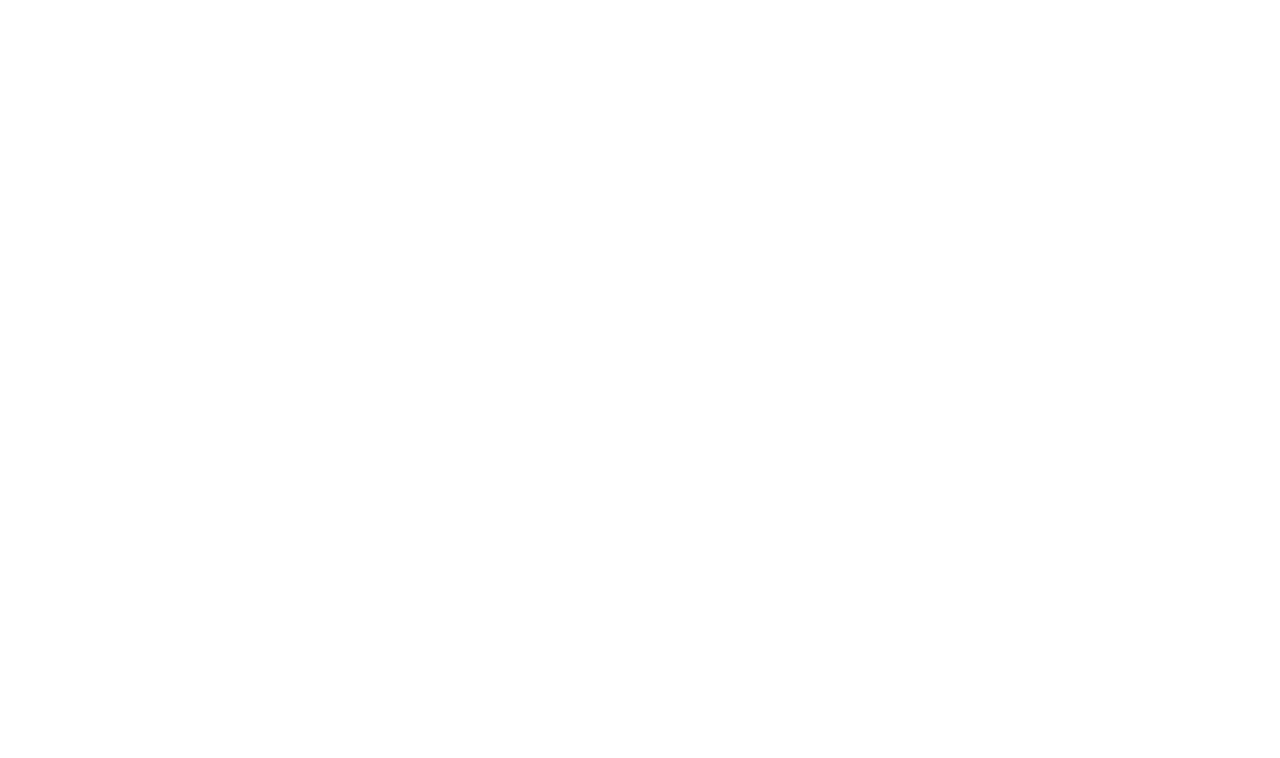
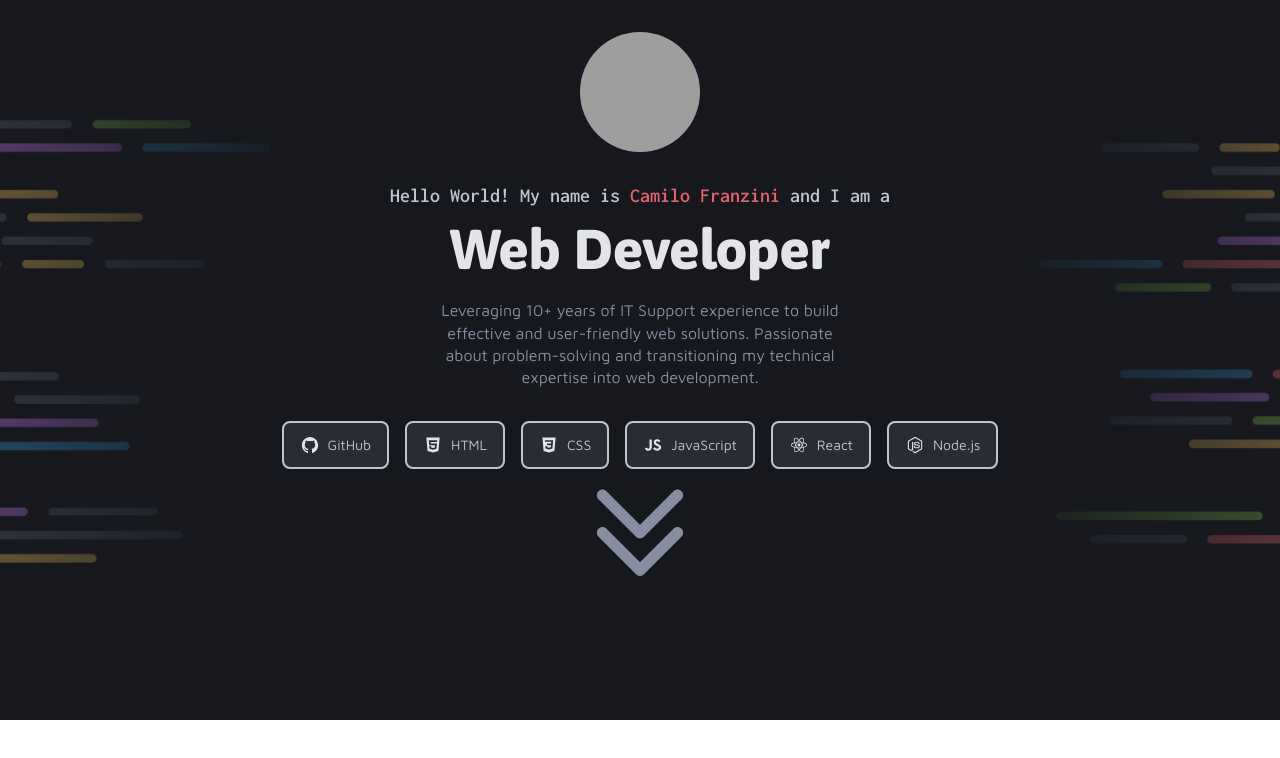
Before and after one commit to camilodf/portfolio-camilo-franzini, a plain HTML site: page index.html in a window 1280 px wide. Drawn offline with Linux system fonts and the light colour scheme; grey boxes are pictures that could not be loaded.

Commit message:
Estruturando o Header

```diff
--- a/index.html
+++ b/index.html
@@ -1,11 +1,77 @@
 <!DOCTYPE html>
-<html lang="pt-BR">
+<html lang="en">
 <head>
+    <link rel="preconnect" href="https://fonts.googleapis.com">
+    <link rel="preconnect" href="https://fonts.gstatic.com" crossorigin>
+
     <meta charset="UTF-8">
     <meta name="viewport" content="width=device-width, initial-scale=1.0">
     <title>Portfólio</title>
+
+    <link href="https://fonts.googleapis.com/css2?family=Asap:ital,wght@0,100..900;1,100..900&family=Inconsolata:wght@200..900&family=Maven+Pro:wght@400..900&display=swap" rel="stylesheet">
+    <link rel="stylesheet" href="/styles/index.css">
 </head>
 <body>
+    <header>
+        <div class="container">
+            <div class="profile">
+                <img src="https://media.licdn.com/dms/image/v2/C4D03AQEIrC59XdIKAQ/profile-displayphoto-shrink_800_800/profile-displayphoto-shrink_800_800/0/1556029604759?e=1763596800&v=beta&t=yr3sLEWFtepNlENsIl9oDB69Bf4n4_vKXzyOPT_Xdng"
+                alt="Picture of Camilo Franzini">
+                <p class="text-intro">Hello World! My name is <span>Camilo Franzini</span> and I am a</p>
+                <h1>Web Developer</h1>
+                <p class="text-about">Leveraging 10+ years of IT Support experience to build effective and user-friendly web solutions.
+                    Passionate about problem-solving and transitioning my technical expertise into web development.
+                </p>
 
+                <ul class="tech-stack-list" id="skills">
+                 <li>
+                     <button type="button" data-tech="github">
+                         <img src="/assets/icons/GitHub.svg" alt="GitHub Icon">
+                         GitHub
+                     </button>
+                 </li>
+                 <li>
+                     <button type="button" data-tech="html">
+                         <img src="/assets/icons/HTML.svg" alt="HTML Icon">
+                         HTML
+                     </button>
+                 </li>
+                 <li>
+                     <button type="button" data-tech="css">
+                         <img src="/assets/icons/CSS.svg" alt="CSS Icon">
+                         CSS
+                     </button>
+                 </li>
+                 <li>
+                     <button type="button" data-tech="javascript">
+                         <img src="/assets/icons/JavaScript.svg" alt="JavaScript Icon">
+                         JavaScript
+                     </button>
+                 </li>
+                 <li>
+                    <button type="button" data-tech="react">
+                        <img src="/assets/icons/React.svg" alt="React Icon">
+                        React
+                    </button>
+                 </li>
+                 <li>
+                    <button type="button" data-tech="nodejs">
+                        <img src="/assets/icons/Node.js.svg" alt="Node.js Icon">
+                        Node.js
+                    </button>
+                 </li>
+             </ul>
+                <img src="/assets/icons/CaretDoubleDown.svg" alt="More Content Icon">
+            </div>
+        </div>
+    </header>
+
+    <main>
+
+    </main>
+
+    <footer>
+
+    </footer>
 </body>
 </html>
--- a/styles/global.css
+++ b/styles/global.css
@@ -7,5 +7,28 @@
 :root{
     --bg-img-intro: url('../assets/images/background/Background_Intro.png');
     --bg-img-contacts: url('../assets/images/background/Background_Contacts.png');
+    --bg-color-projects: #16181D;
+    --bg-color-services: #0D0E11;
+    --bg-color-tag: #292C34;
+    --bg-color-card: #878EA1;
+
+    --text-color-primary: #E2E4E9;
+    --text-color-secondary: #C0C4CE;
+    --text-span-title: #E3646E;
+    --text-span-contact: #BB72E9;
+    --text-p-about: #878EA1;
+
+    /*Font Asap*/
+    --title-lg: 800 56px/120% 'asap', sans-serif;
+    --title-md: 800 24px/120% 'asap', sans-serif;
+    --title-sm: 800 16px/120% 'asap', sans-serif;
+
+    /*Inconsolata*/
+    --subtitle: 600 20px/120% 'inconsolata', monospace;
+
+    /*Maven Pro*/
+    --text-md: 400 16px/140% 'maven pro', sans-serif;
+    --text-sm: 400 14px/140% 'maven pro', sans-serif;
+
 
 }
--- /dev/null
+++ b/styles/header.css
@@ -0,0 +1,82 @@
+/*MOBILE FIRST*/
+header{
+    background-image: var(--bg-img-intro);
+    background-size: cover;
+    height: 90vh;
+}
+
+.profile{
+    display: flex;
+    flex-direction: column;
+    align-items: center;
+    justify-content: center;
+    text-align: center;
+
+    padding: 2rem
+
+}
+
+.profile > img{
+    width: 120px;
+    height: 120px;
+    border-radius: 50%;
+    object-fit: cover;
+    margin-bottom:2rem;
+}
+
+.profile .text-intro{
+    font: var(--subtitle);
+    color: var(--text-color-secondary);
+    margin-bottom: 8px;
+}
+
+.profile span{
+    color: var(--text-span-title);
+}
+
+.profile h1{
+    font: var(--title-lg);
+    color: var(--text-color-primary);
+    margin-bottom: 1rem;
+}
+
+.profile .text-about{
+    font: var(--text-md);
+    color: var(--text-p-about);
+    max-width: 400px;
+    margin-bottom: 2rem;
+}
+
+.tech-stack-list{
+    display: flex;
+    flex-wrap: wrap;
+    gap: 1rem;
+    padding: 0;
+    margin: 0;
+    list-style: none;
+}
+
+.tech-stack-list button{
+    display: flex;
+    align-items: center;
+    gap: 0.5rem;
+
+    height: 3rem;
+    width: auto;
+
+    background-color: var(--bg-color-tag);
+    border: 2px solid var(--text-color-secondary);
+    border-radius: 8px;
+    padding: 0.5rem 1rem;
+
+    font: var(--text-sm);
+    color: var(--text-color-secondary);
+
+    cursor: pointer;
+    transition: all 0.3s ease;
+}
+
+.tech-stack-list button img{
+    width: 20px;
+    height: 20px;
+}
--- a/styles/index.css
+++ b/styles/index.css
@@ -1 +1,2 @@
 @import url(/styles/global.css);
+@import url(/styles/header.css);
```
Also changed, not shown: assets/icons/CaretDoubleDown.svg (added), assets/icons/Code.svg (added).
